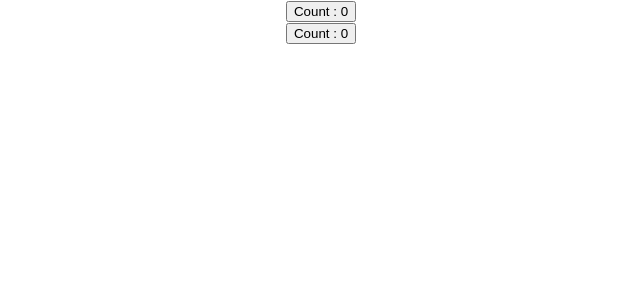
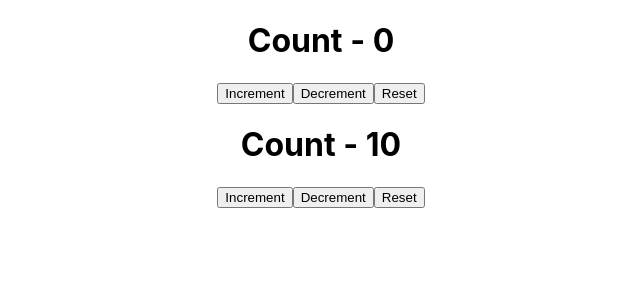
Before and after one commit to GeekShubhamRajput/react-hooks-exploration, a React (Create React App) app in the folder react-hooks-demo/: page / in a window 1280 px wide. Shown: the top 300 px of the page, without its empty margins (319-959 px from the left). Built offline with nearby package versions, Linux system fonts and the light colour scheme.

Commit message:
useCounter Custom Hook

```diff
--- a/react-hooks-demo/src/App.js
+++ b/react-hooks-demo/src/App.js
@@ -27,6 +27,8 @@
 import RefTimer from './components/RefTimer';
 import DocTitleOne from './components/DocTitleOne';
 import DocTitleTwo from './components/DocTitleTwo';
+import CounterOne from './components/CounterOne'
+import CounterTwo from './components/CounterTwo'
 
 export const UserContext = React.createContext()
 export const ChannelContext = React.createContext()
@@ -67,9 +69,11 @@
         <TwoCounter />
         <RefInputFocus />
         <ClassTimer />
-        <RefTimer /> */}
+        <RefTimer />
         <DocTitleOne />
-        <DocTitleTwo />
+        <DocTitleTwo /> */}
+        <CounterOne />
+        <CounterTwo />
       </div>
     // </CountContext.Provider>
   );
--- /dev/null
+++ b/react-hooks-demo/src/components/CounterOne.js
@@ -0,0 +1,16 @@
+import useCounter from "../hooks/useCounter"
+
+function CounterOne(){
+  const [count, increment, decrement, reset] = useCounter(0, 2)
+
+  return(
+    <div>
+      <h1>Count - {count}</h1>
+      <button onClick={increment}>Increment</button>
+      <button onClick={decrement}>Decrement</button>
+      <button onClick={reset}>Reset</button>
+    </div>
+  )
+}
+
+export default CounterOne
--- /dev/null
+++ b/react-hooks-demo/src/components/CounterTwo.js
@@ -0,0 +1,16 @@
+import useCounter from "../hooks/useCounter"
+
+function CounterTwo(){
+  const [count, increment, decrement, reset] = useCounter(10, 10)
+
+  return(
+    <div>
+      <h1>Count - {count}</h1>
+      <button onClick={increment}>Increment</button>
+      <button onClick={decrement}>Decrement</button>
+      <button onClick={reset}>Reset</button>
+    </div>
+  )
+}
+
+export default CounterTwo
--- /dev/null
+++ b/react-hooks-demo/src/hooks/useCounter.js
@@ -0,0 +1,21 @@
+import { useState } from "react"
+
+function useCounter(initialValue=0, value=1){
+  const [count, setCount] = useState(initialValue, value)
+
+  const increment = () =>{
+    setCount(prevCount => prevCount + value)
+  }
+
+  const decrement = () =>{
+    setCount(prevCount => prevCount - value)
+  }
+
+  const reset = () => {
+    setCount(initialValue)
+  }
+
+  return [count, increment, decrement, reset]
+}
+
+export default useCounter
```
Also changed, not shown: 1 other file (tests, documents, lock files or other folders).
